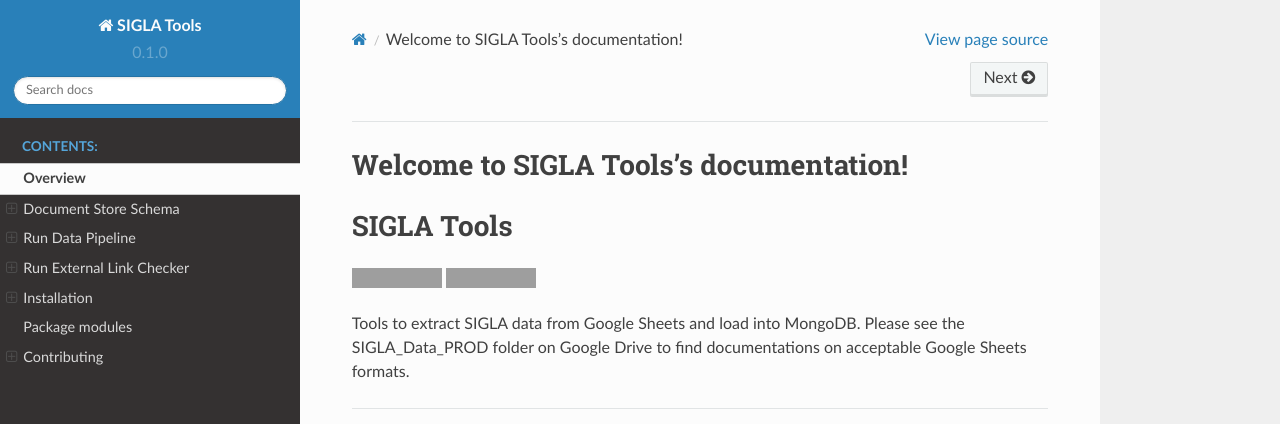
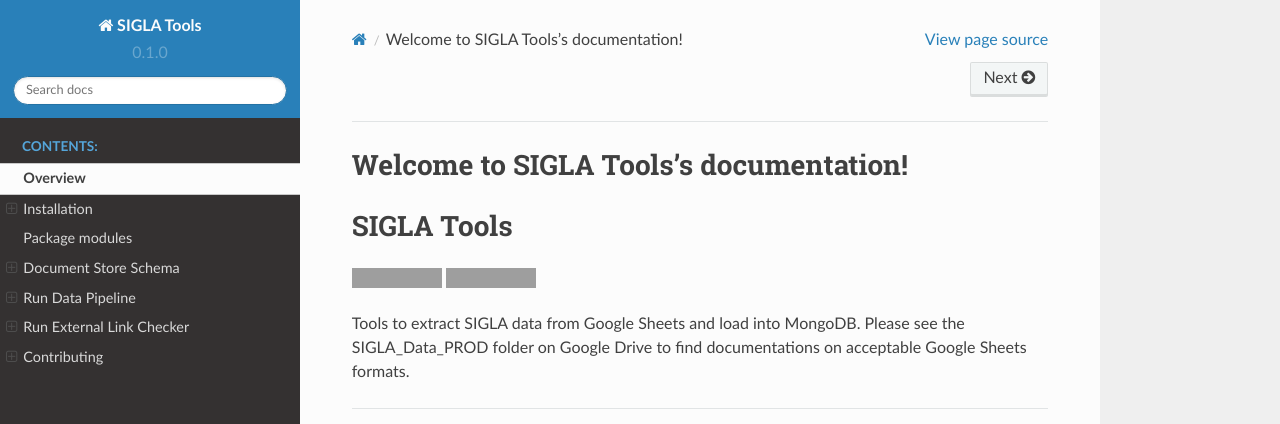
Before and after one commit to SIGLA-GU/siglatools, a Sphinx documentation site: the page built from docs/index.rst, in a window 1280 px wide. Shown: the top 424 px of the page. Built offline with Sphinx 7.4.7 and the Read the Docs theme 2.0.0, drawn with Linux system fonts in a browser that asks for light colours; pages that are not in the unit, such as notebooks, are missing from menus; part of the change alters nothing that is shown; grey boxes are pictures that could not be loaded.

```diff
--- a/docs/index.rst
+++ b/docs/index.rst
@@ -7,11 +7,11 @@ Welcome to SIGLA Tools's documentation!
    :caption: Contents:
 
    Overview <self>
-   document_store_schema
-   run_data_pipeline
-   run_external_link_checker
    installation
    Package modules <modules>
+   Document Store Schema <document_store_schema>
+   Run Data Pipeline <run_data_pipeline>
+   Run External Link Checker <run_external_link_checker>
    contributing
 
 .. mdinclude:: ../README.md
```
